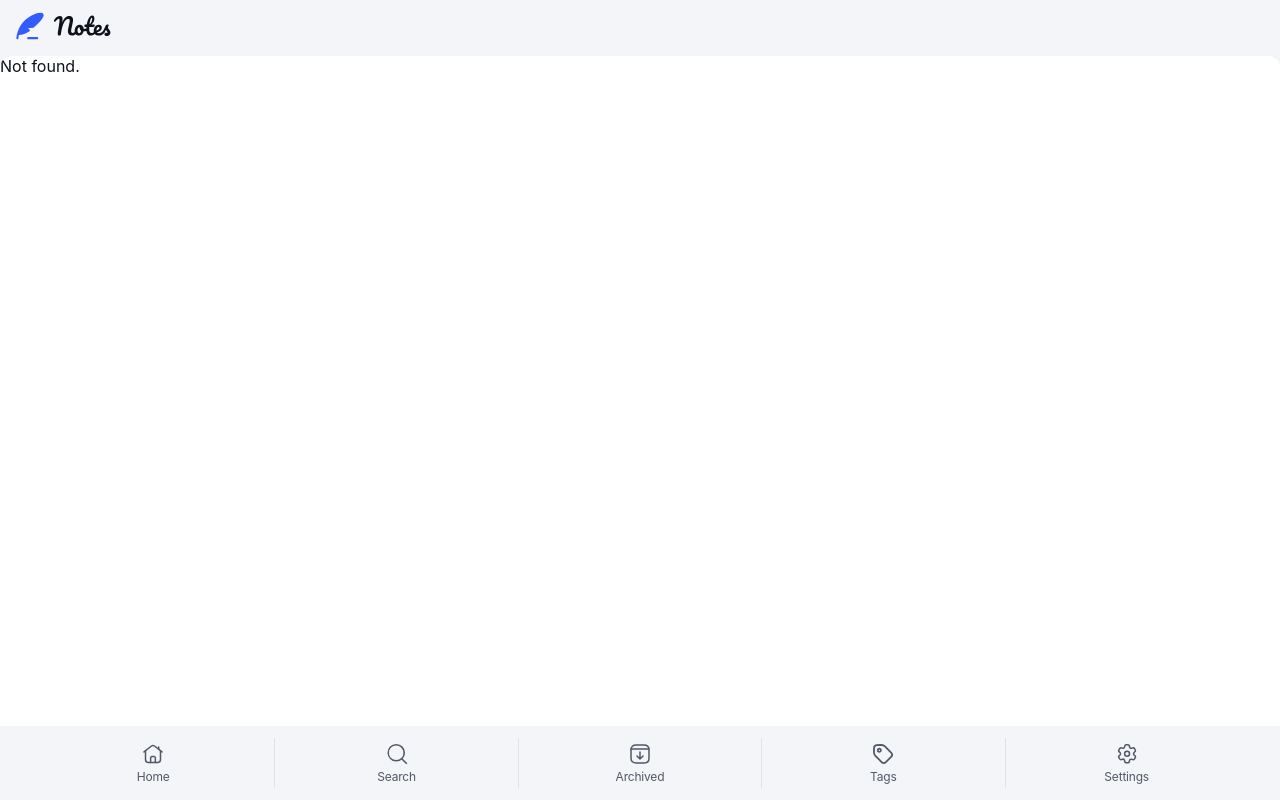
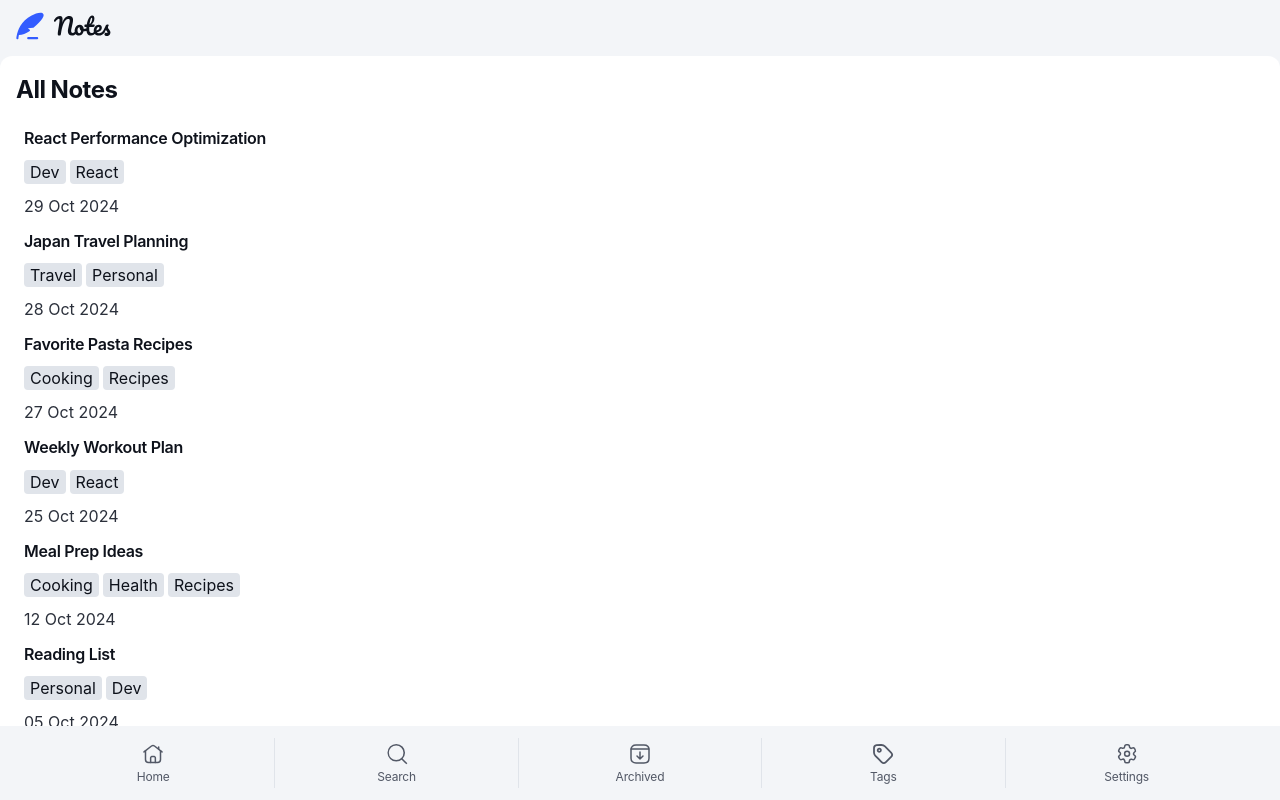
Before and after one commit to RicardoGeada/fm-note-taking-web-app, a React (Vite) app: page /all in a window 1280 px wide. Built offline with nearby package versions, Linux system fonts and the light colour scheme; a web font is replaced by a local one.

Commit message:
feat(routing): add routing Link to NoteListItems, default redirect to /all route

```diff
--- a/src/App.tsx
+++ b/src/App.tsx
@@ -1,5 +1,9 @@
 import "./App.scss";
-import { createBrowserRouter, RouterProvider } from "react-router-dom";
+import {
+  createBrowserRouter,
+  Navigate,
+  RouterProvider,
+} from "react-router-dom";
 import Home from "./pages/main/Home/Home";
 import Login from "./pages/auth/Login/Login";
 import ForgotPassword from "./pages/auth/ForgotPassword/ForgotPassword";
@@ -12,8 +16,9 @@ const router = createBrowserRouter([
     path: "/",
     element: <Home />,
     children: [
+      { index: true, element: <Navigate to="all" replace /> }, // redirect to all
       {
-        path: "",
+        path: "all",
         element: <AllNotes />,
         children: [{ path: ":noteId", element: null }],
       },
--- a/src/components/NoteDetail/NoteDetail.tsx
+++ b/src/components/NoteDetail/NoteDetail.tsx
@@ -23,6 +23,7 @@ export default function NoteDetail({ noteId }: NoteDetailProps) {
 
   return (
     <div className={styles["note"]}>
+
       <header
         className={styles["note__controls"]}
         role="toolbar"
--- a/src/components/NoteListItem/NoteListItem.module.scss
+++ b/src/components/NoteListItem/NoteListItem.module.scss
@@ -3,11 +3,16 @@
 .note-item {
   list-style: none;
   color: var(--color-neutral-950);
-  display: flex;
-  flex-direction: column;
-  gap: var(--spacing-150);
   border-radius: 6px;
   padding: var(--spacing-100);
+
+  &__link {
+    display: flex;
+    flex-direction: column;
+    gap: var(--spacing-150);
+    color: var(--color-neutral-950);
+    text-decoration: none;
+  }
 
   &--selected {
     background-color: var(--color-neutral-100);
--- a/src/components/NoteListItem/NoteListItem.tsx
+++ b/src/components/NoteListItem/NoteListItem.tsx
@@ -1,13 +1,17 @@
+import { Link, useLocation } from "react-router-dom";
 import type { Note } from "../../types/note";
 import { formatDate } from "../../util/date";
 import styles from "./NoteListItem.module.scss";
 
 export default function NoteListItem(note: Note) {
-
+  const location = useLocation();
   const lastEdited = formatDate(note.last_edited);
+  console.log(location);
 
   return (
     <li className={styles["note-item"]} key={note.id}>
+      <Link className={styles["note-item__link"]} to={`${location.pathname}/${note.id}`}>
+
       <span className={styles["note-item__title"]}>{note.title}</span>
       {note.tags.length > 0 && (
         <div className={styles["note-item__tags"]}>
@@ -23,6 +27,7 @@ export default function NoteListItem(note: Note) {
       >
         {lastEdited}
       </time>
+      </Link>
     </li>
   );
 }
--- a/src/pages/main/AllNotes/AllNotes.module.scss
+++ b/src/pages/main/AllNotes/AllNotes.module.scss
@@ -1,7 +1,6 @@
 @use "./../../../fonts.scss";
 
 .all-notes {
-
   padding: var(--spacing-250) var(--spacing-200);
 
   &__headline {
```
